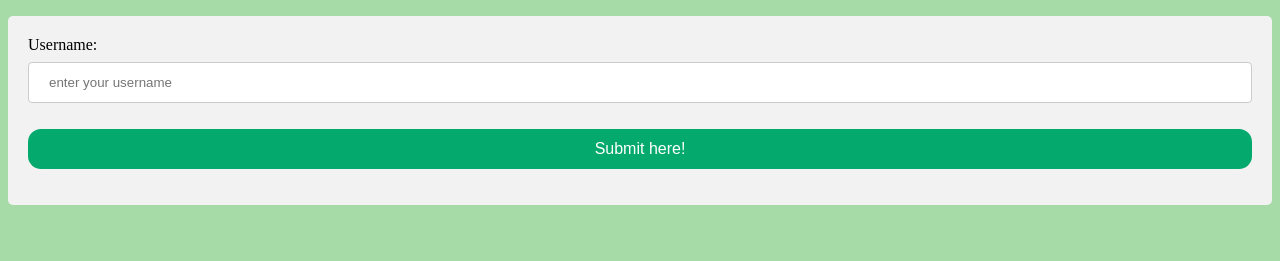
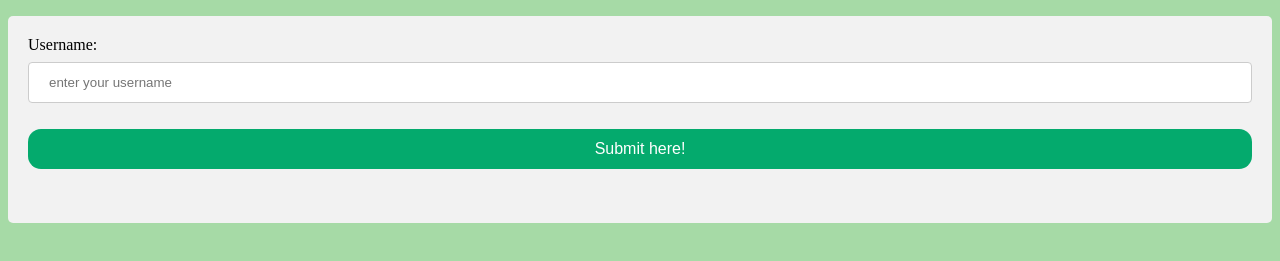
Before and after one commit to Vasystus/Username-validation, a plain HTML site: page index.html in a window 1280 px wide. Shown: the part 33-294 px from the top of the page. Drawn offline with Linux system fonts and the light colour scheme.

Commit message:
modified

```diff
--- a/index.html
+++ b/index.html
@@ -1,7 +1,6 @@
 <html>
   <head>
     <meta charset="UTF-8">
-
     <link rel="stylesheet" type="text/css" href="styles.css" />
   </head>
   <body>
@@ -11,7 +10,7 @@
       <label for="usrname">Username:</label><br>
       <input type="text" id="usrname" name="usrname" placeholder="enter your username"><br><br>
 
-      <button type="button">Submit here!</button>
+      <button type="button">Submit here!</button><br><br>
 
       <p id="message"></p>
     </div>
```
